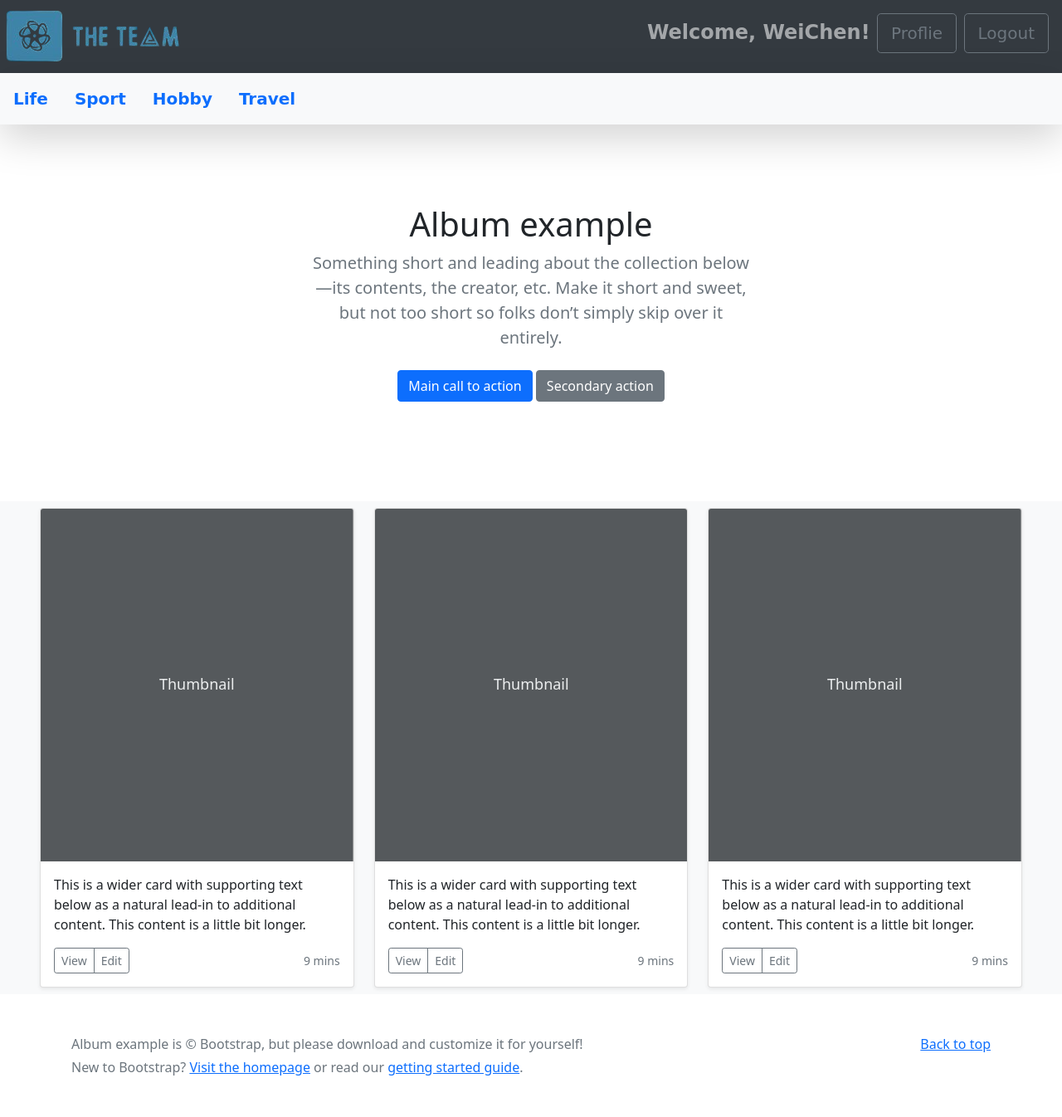
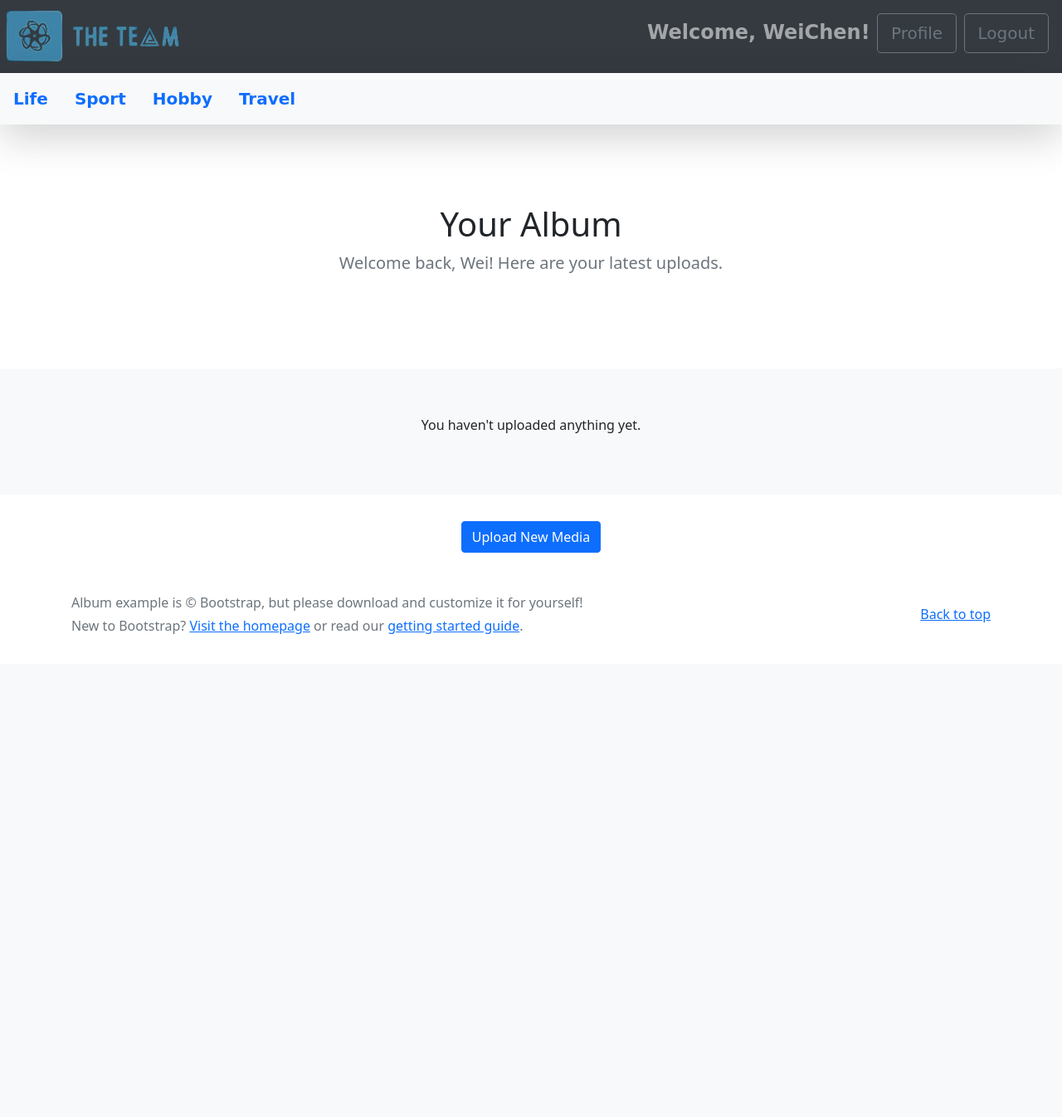
Before and after one commit to czmyu03160/The_team_Project, a Flask app: page / in a window 1280 px wide. Shown: the whole page at 83% size. After the commit the page ends 764 px from the top, so only its background shows below. Run offline with Flask 3, Linux system fonts and the light colour scheme; a user stored in the database is signed in; data comes from the database, SQL or seed files in the repository; both versions use the stored data as it was after the commit; some libraries are stand-ins or nearby versions.

Commit message:
Update upload image&video, utc to hkt, new table "post" of database

```diff
--- a/app.py
+++ b/app.py
@@ -1,23 +1,124 @@
-from flask import Flask, url_for, render_template, request, redirect, session, flash, abort, sessions
-from flask_sqlalchemy import SQLAlchemy
+import os
+import uuid
+from flask import Flask, url_for, render_template, request, redirect, session, flash
 import sqlite3
-
-
+from moviepy.editor import VideoFileClip
+from datetime import datetime
+import pytz
 
 app = Flask(__name__)
 app.config['SECRET_KEY'] = 'asdfg12345'
+
+UPLOAD_FOLDER = 'static/uploads'
+ALLOWED_EXTENSIONS = {'png', 'jpg', 'jpeg', 'mp4'}
+app.config['MAX_CONTENT_LENGTH'] = 10 * 1024 * 1024
+app.config['UPLOAD_FOLDER'] = UPLOAD_FOLDER
+
+if not os.path.exists(UPLOAD_FOLDER):
+    os.makedirs(UPLOAD_FOLDER)
+
+def to_hkt(utc_dt_str):
+    """A Jinja2 filter to convert a UTC datetime string to HKT."""
+    if not utc_dt_str:
+        return ""
+    try:
+        utc_dt_str_clean = utc_dt_str.split('.')[0]
+        utc_dt = datetime.strptime(utc_dt_str_clean, '%Y-%m-%d %H:%M:%S')
+
+        utc_zone = pytz.timezone('UTC')
+        hkt_zone = pytz.timezone('Asia/Hong_Kong')
+
+        hkt_dt = utc_zone.localize(utc_dt).astimezone(hkt_zone)
+
+        return hkt_dt.strftime('%Y-%m-%d %H:%M:%S')
+    except (ValueError, TypeError):
+        return utc_dt_str
+
+app.jinja_env.filters['hkt'] = to_hkt
+
 
 def get_db_connection():
     conn = sqlite3.connect('database.db')
     conn.row_factory = sqlite3.Row
     return conn
 
-
+def allowed_file(filename):
+    """Checks if the file extension is allowed."""
+    return '.' in filename and \
+           filename.rsplit('.', 1)[1].lower() in ALLOWED_EXTENSIONS
 
 @app.route('/')
 def index():
-    """Render the home page."""
-    return render_template('index.html')
+    """Render the home page with user's posts if logged in."""
+    posts = []
+    if 'account_id' in session:
+        conn = get_db_connection()
+        posts = conn.execute(
+            'SELECT p.*, a.firstname, a.lastname FROM posts p JOIN accounts a ON p.user_id = a.id WHERE p.user_id = ? ORDER BY p.upload_timestamp DESC',
+            (session['account_id'],)
+        ).fetchall()
+        conn.close()
+
+    return render_template('index.html', posts=posts)
+
+
+@app.route('/upload', methods=['GET', 'POST'])
+def upload():
+    if 'account_id' not in session:
+        flash('Please log in to upload files.')
+        return redirect(url_for('login'))
+
+    if request.method == 'POST':
+        if 'file' not in request.files:
+            flash('No file part')
+            return redirect(request.url)
+
+        file = request.files['file']
+        description = request.form['description']
+
+        if file.filename == '':
+            flash('No selected file')
+            return redirect(request.url)
+
+        if file and allowed_file(file.filename):
+            original_extension = file.filename.rsplit('.', 1)[1].lower()
+            unique_filename = f"{uuid.uuid4().hex}.{original_extension}"
+            filepath = os.path.join(app.config['UPLOAD_FOLDER'], unique_filename)
+
+            file.save(filepath)
+
+            media_type = 'video' if original_extension == 'mp4' else 'image'
+
+            if media_type == 'video':
+                try:
+                    clip = VideoFileClip(filepath)
+                    duration = clip.duration
+                    clip.close()
+                    if duration > 60:
+                        os.remove(filepath)
+                        flash('Video is too long! Maximum 30 seconds allowed.')
+                        return redirect(request.url)
+                except Exception as e:
+                    os.remove(filepath)
+                    flash(f'Could not process video file: {e}')
+                    return redirect(request.url)
+
+            conn = get_db_connection()
+            conn.execute(
+                'INSERT INTO posts (user_id, description, filename, media_type) VALUES (?, ?, ?, ?)',
+                (session['account_id'], description, unique_filename, media_type)
+            )
+            conn.commit()
+            conn.close()
+
+            flash('File successfully uploaded!')
+            return redirect(url_for('index'))
+        else:
+            flash('File type not allowed. Please upload JPG, PNG, or MP4.')
+            return redirect(request.url)
+
+    return render_template('upload.html')
+
 
 
 @app.route('/login', methods=['GET', 'POST'])
@@ -60,6 +161,7 @@ def profile(first_name, last_name):
 def logout():
     session.pop('account_id', None)
     session.pop('email', None)
+    session.clear()
     return redirect(url_for('index'))
 
 
--- a/templates/base.html
+++ b/templates/base.html
@@ -40,6 +40,33 @@
       font-size: 1.5em;
       font-weight: bolder;
     }
+
+    .thumbnail-link {
+        cursor: pointer;
+    }
+
+    .card-media-wrapper {
+      height: 400px;
+      display: flex;
+      align-items: center;
+      justify-content: center;
+      background-color: #f8f9fa;
+      overflow: hidden;
+    }
+
+    .thumbnail-link {
+        display: block;
+        width: 100%;
+        height: 100%;
+        cursor: pointer;
+    }
+
+    .card-media-wrapper img,
+    .card-media-wrapper video {
+      width: 100%;
+      height: 100%;
+      object-fit: contain;
+    }
   </style>
   <link rel="icon" href="{{ url_for('static', filename='icon.png') }}" type="image/x-icon">
   <link rel="shortcut icon" href="{{ url_for('static', filename='icon.png') }}" type="image/x-icon">
@@ -55,15 +82,19 @@
     {% block content %}{% endblock %}
   </main>
 
-  <footer class="text-muted py-5">
-    <div class="container">
-      <p class="float-right mb-1">
+  <footer class="text-muted py-3">
+  <div class="container">
+    <div class="d-flex justify-content-between align-items-center">
+      <div>
+        <p class="mb-1">Album example is &copy; Bootstrap, but please download and customize it for yourself!</p>
+        <p class="mb-0">New to Bootstrap? <a href="/">Visit the homepage</a> or read our <a
+            href="/docs/5.0/getting-started/introduction/">getting started guide</a>.</p>
+      </div>
+      <p class="mb-0">
         <a href="#">Back to top</a>
       </p>
-      <p class="mb-1">Album example is &copy; Bootstrap, but please download and customize it for yourself!</p>
-      <p class="mb-0">New to Bootstrap? <a href="/">Visit the homepage</a> or read our <a
-          href="/docs/5.0/getting-started/introduction/">getting started guide</a>.</p>
     </div>
-  </footer>
+  </div>
+</footer>
 </body>
 </html>
--- a/templates/index.html
+++ b/templates/index.html
@@ -6,89 +6,70 @@
 <section class="py-5 text-center container">
   <div class="row py-lg-5">
     <div class="col-lg-6 col-md-8 mx-auto">
-      <h1 class="font-weight-light">Album example</h1>
-      <p class="lead text-muted">Something short and leading about the collection below—its contents, the creator,
-        etc. Make it short and sweet, but not too short so folks don’t simply skip over it entirely.</p>
-      <p>
-        <a href="#" class="btn btn-primary my-2">Main call to action</a>
-        <a href="#" class="btn btn-secondary my-2">Secondary action</a>
-      </p>
+      <h1 class="font-weight-light">Your Album</h1>
+      {% if session.account_id %}
+        <p class="lead text-muted">Welcome back, {{ session.first_name }}! Here are your latest uploads.</p>
+      {% else %}
+        <p class="lead text-muted">Welcome to the Album. Please log in or register to upload and see your content.</p>
+      {% endif %}
     </div>
   </div>
 </section>
 
 <div class="album py-2 bg-light">
   <div class="container-fluid">
-    <div class="row row-cols-1 row-cols-lg-3 row-cols-lg g-4">
+    <div class="row row-cols-1 row-cols-md-2 row-cols-lg-3 g-4">
 
+      {% for post in posts %}
       <div class="col">
         <div class="card shadow-sm">
-          <svg class="bd-placeholder-img card-img-top" width="100%" height="425" xmlns="http://www.w3.org/2000/svg"
-            aria-label="Placeholder: Thumbnail" preserveAspectRatio="xMidYMid slice" role="img" focusable="false">
-            <title>Placeholder</title>
-            <rect width="100%" height="100%" fill="#55595c" /><text x="50%" y="50%" fill="#eceeef"
-              dy=".3em">Thumbnail</text>
-          </svg>
+
+          {% if post.media_type == 'image' %}
+            <div class="card-media-wrapper">
+              <a class="thumbnail-link"
+                 data-toggle="modal"
+                 data-target="#imagePreviewModal"
+                 data-img-src="{{ url_for('static', filename='uploads/' + post.filename) }}"
+                 data-img-desc="{{ post.description }}">
+                <img src="{{ url_for('static', filename='uploads/' + post.filename) }}" alt="{{ post.description }}">
+              </a>
+            </div>
+          {% elif post.media_type == 'video' %}
+            <div class="card-media-wrapper">
+              <video controls>
+                <source src="{{ url_for('static', filename='uploads/' + post.filename) }}" type="video/mp4">
+                Your browser does not support the video tag.
+              </video>
+            </div>
+          {% endif %}
 
           <div class="card-body">
-            <p class="card-text">This is a wider card with supporting text below as a natural lead-in to additional
-              content. This content is a little bit longer.</p>
+            <p class="card-text">{{ post.description }}</p>
             <div class="d-flex justify-content-between align-items-center">
               <div class="btn-group">
                 <button type="button" class="btn btn-sm btn-outline-secondary">View</button>
-                <button type="button" class="btn btn-sm btn-outline-secondary">Edit</button>
               </div>
-              <small class="text-muted">9 mins</small>
+              <small class="text-muted">{{ post.upload_timestamp | hkt }}</small>
             </div>
           </div>
         </div>
       </div>
-      <div class="col">
-        <div class="card shadow-sm">
-          <svg class="bd-placeholder-img card-img-top" width="100%" height="425" xmlns="http://www.w3.org/2000/svg"
-            aria-label="Placeholder: Thumbnail" preserveAspectRatio="xMidYMid slice" role="img" focusable="false">
-            <title>Placeholder</title>
-            <rect width="100%" height="100%" fill="#55595c" /><text x="50%" y="50%" fill="#eceeef"
-              dy=".3em">Thumbnail</text>
-          </svg>
+      {% else %}
+        {% if session.account_id %}
+          <div class="col-lg-12 text-center py-5">
+            <p>You haven't uploaded anything yet.</p>
+          </div>
+        {% endif %}
+      {% endfor %}
 
-          <div class="card-body">
-            <p class="card-text">This is a wider card with supporting text below as a natural lead-in to additional
-              content. This content is a little bit longer.</p>
-            <div class="d-flex justify-content-between align-items-center">
-              <div class="btn-group">
-                <button type="button" class="btn btn-sm btn-outline-secondary">View</button>
-                <button type="button" class="btn btn-sm btn-outline-secondary">Edit</button>
-              </div>
-              <small class="text-muted">9 mins</small>
-            </div>
-          </div>
-        </div>
-      </div>
-
-      <div class="col">
-        <div class="card shadow-sm">
-          <svg class="bd-placeholder-img card-img-top" width="100%" height="425" xmlns="http://www.w3.org/2000/svg"
-            aria-label="Placeholder: Thumbnail" preserveAspectRatio="xMidYMid slice" role="img" focusable="false">
-            <title>Placeholder</title>
-            <rect width="100%" height="100%" fill="#55595c" /><text x="50%" y="50%" fill="#eceeef"
-              dy=".3em">Thumbnail</text>
-          </svg>
-
-          <div class="card-body">
-            <p class="card-text">This is a wider card with supporting text below as a natural lead-in to additional
-              content. This content is a little bit longer.</p>
-            <div class="d-flex justify-content-between align-items-center">
-              <div class="btn-group">
-                <button type="button" class="btn btn-sm btn-outline-secondary">View</button>
-                <button type="button" class="btn btn-sm btn-outline-secondary">Edit</button>
-              </div>
-              <small class="text-muted">9 mins</small>
-            </div>
-          </div>
-        </div>
-      </div>
     </div>
   </div>
 </div>
+
+{% if session.account_id %}
+<div class="container text-center py-4">
+    <a href="{{ url_for('upload') }}" class="btn btn-primary my-2">Upload New Media</a>
+</div>
+{% endif %}
+
 {% endblock %}
--- a/templates/navbar.html
+++ b/templates/navbar.html
@@ -6,13 +6,10 @@
           <ul class="topmenu font">
               <div class="container mt-2">
                   {% if session.account_id %}
-                      <!-- User bar for logged-in users -->
                       <span class="navbar-text text-white-outline">Welcome, {{ session.first_name }}{{ session.last_name }}!</span>
-                      <a href="{{url_for('profile', first_name=session.first_name, last_name=session.last_name)}}" class="btn btn-lg btn-outline-secondary">Proflie</a>
-                      <a href="{{ url_for('logout') }}" class="btn btn-lg btn-outline-secondary">Logout</a>
+                    <a href="{{url_for('profile', first_name=session.first_name, last_name=session.last_name)}}" class="btn btn-lg btn-outline-secondary">Profile</a>
+                    <a href="{{ url_for('logout') }}" class="btn btn-lg btn-outline-secondary">Logout</a>
                   {% else %}
-                      <!-- Default bar for non-logged-in users -->
-                      {# This is the key change: only show buttons if not on login or register page #}
                       {% if request.endpoint not in ['login', 'register'] %}
                           <a href="{{ url_for('login') }}" class="btn btn-lg btn-outline-secondary">Login</a>
                           <a href="{{ url_for('register') }}" class="btn btn-lg btn-outline-secondary">Register</a>
```
Also changed, not shown: schema.sql (+11 -0 lines), templates/upload.html (added, +37 -0 lines), README.md, database.db, static/uploads/4fc6a1dadb6a439982d0a7d6d68c2398.jpg (added), static/uploads/9d130709d6b74d56aa5b14f6667737e7.jpg (added), static/uploads/aa210816605d4557b167e1822fd5165c.jpg (added), 1 other file.
